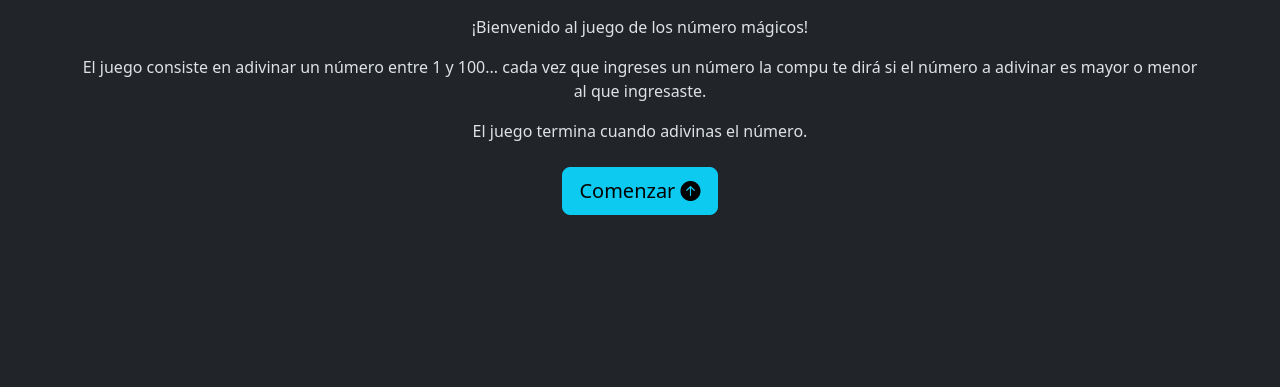
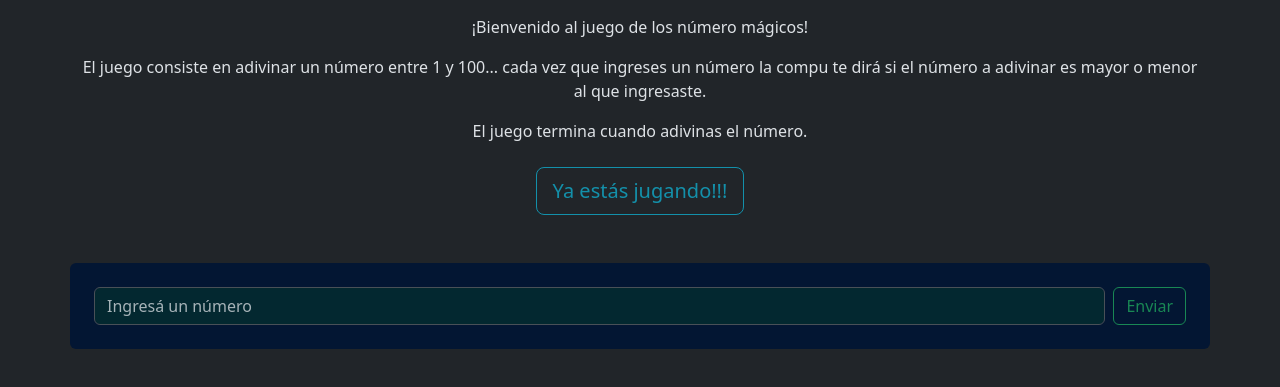
Before and after one commit to marvi2011/numerosMagicosbyVictoria, a plain HTML site: page index.html in a window 1280 px wide. Both pictures are taken after a click on the button "Comenzar". Shown: the part 137-524 px from the top of the page. Drawn offline with nearby package versions, Linux system fonts and the light colour scheme.

Commit message:
ejerciico terminado

```diff
--- a/index.html
+++ b/index.html
@@ -33,9 +33,40 @@
         </p>
         <p>El juego termina cuando adivinas el número.</p>
       </section>
-<article class="text-center mt-4">
-      <button class="btn btn-info btn-lg">Comenzar <i class="bi bi-arrow-up-circle-fill"></i></button>
-    </article>
+      <article class="text-center mt-4">
+        <button
+          type="button"
+          class="btn btn-info btn-lg"
+          id="btnComenzar"
+          onclick="comenzarPartida()"
+        >
+          Comenzar <i class="bi bi-arrow-up-circle-fill"></i>
+        </button>
+        <form
+        class="container my-5 bg-primary-subtle p-4 rounded"
+        id="formJuego"
+        onsubmit="consultarNumero(event)"
+      >
+        <div class="d-flex">
+          <input
+            type="number"
+            placeholder="Ingresá un número"
+            class="form-control bg-info-subtle"
+            id="numeroIngresado"
+          />
+          <button
+            class="btn btn-outline-success ms-2"
+            type="submit"
+            id="btnAdivinar"
+          >
+            Enviar
+          </button>
+        </div>
+      </form>
+      </article>
+      <div class="alert-primary d-none " role="alert" id="msj">
+        Acertaste!!!
+      </div>
     </main>
     <script
       src="https://cdn.jsdelivr.net/npm/bootstrap@5.3.3/dist/js/bootstrap.bundle.min.js"
--- a/js/app.js
+++ b/js/app.js
@@ -0,0 +1,35 @@
+const min = 1;
+const max = 100;
+let btnComenzar = document.querySelector("#btnComenzar");
+
+function comenzarPartida() {
+  numeroAleatorio = Math.floor(Math.random() * (max - min + 1) + min);
+  console.log(numeroAleatorio);
+
+  btnComenzar.className = "btn btn-outline-info btn-lg";
+  btnComenzar.innerHTML = "Ya estás jugando!!!";
+  btnComenzar.disabled = true;
+  let formJuego = document.querySelector("#formJuego");
+  formJuego.reset();
+}
+
+function consultarNumero(e) {
+  e.preventDefault();
+  let numeroIngresado = document.querySelector("#numeroIngresado").value;
+  let mensaje = document.querySelector("#msj");
+  if (numeroIngresado == numeroAleatorio) {
+    mensaje.className = "alert alert-primary  text-center container";
+    mensaje.innerHTML = "Si!!! Acertaste 🙌";
+    btnComenzar.className = "btn btn-success btn-lg";
+    btnComenzar.innerHTML = "¿Jugamos otra vez?";
+    btnComenzar.disabled = false;
+  } else if (numeroIngresado > numeroAleatorio) {
+    mensaje.className = "alert alert-info text-center container";
+    mensaje.innerHTML =
+      "El número mágico es menor al ingresado 🙁, ingresá otro número";
+  } else {
+    mensaje.className = "alert alert-info text-center container";
+    mensaje.innerHTML =
+      "El número mágico es mayor al ingresado 🙁, ingresá otro número";
+  }
+}
```
